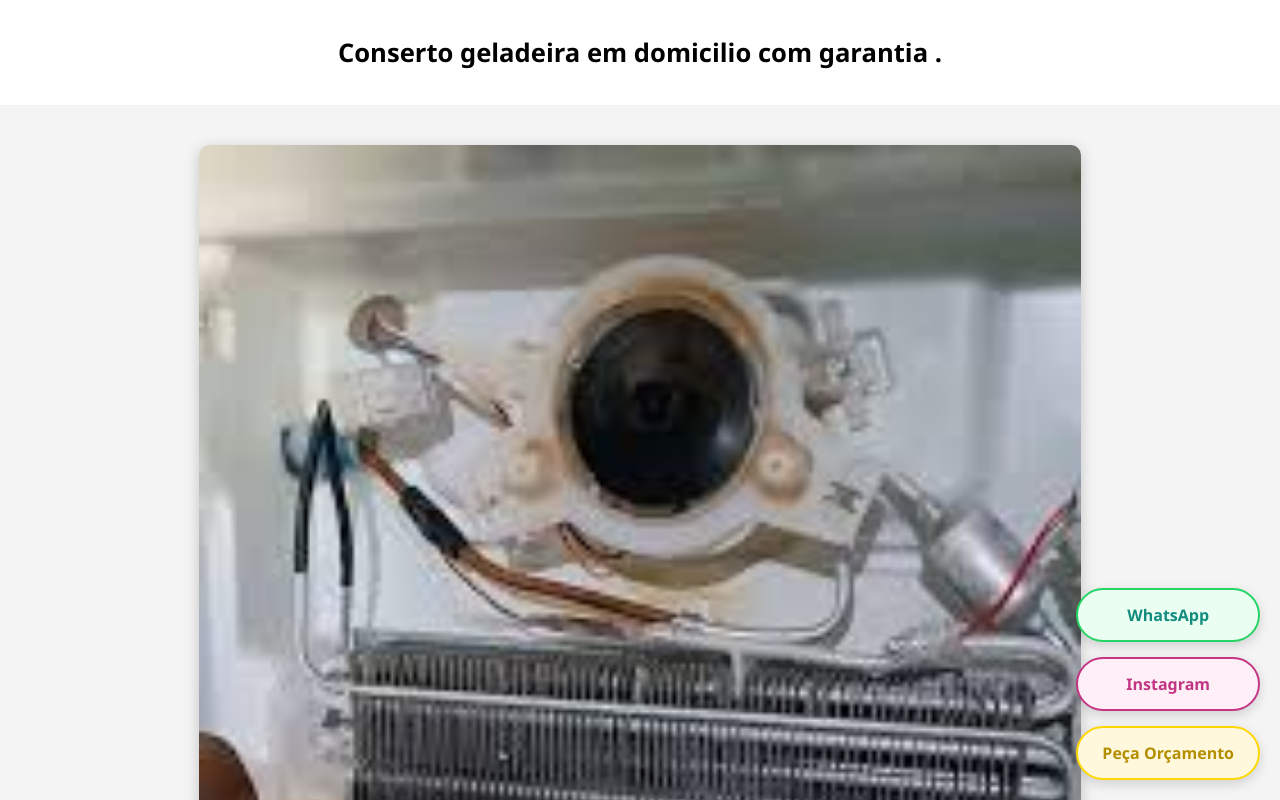
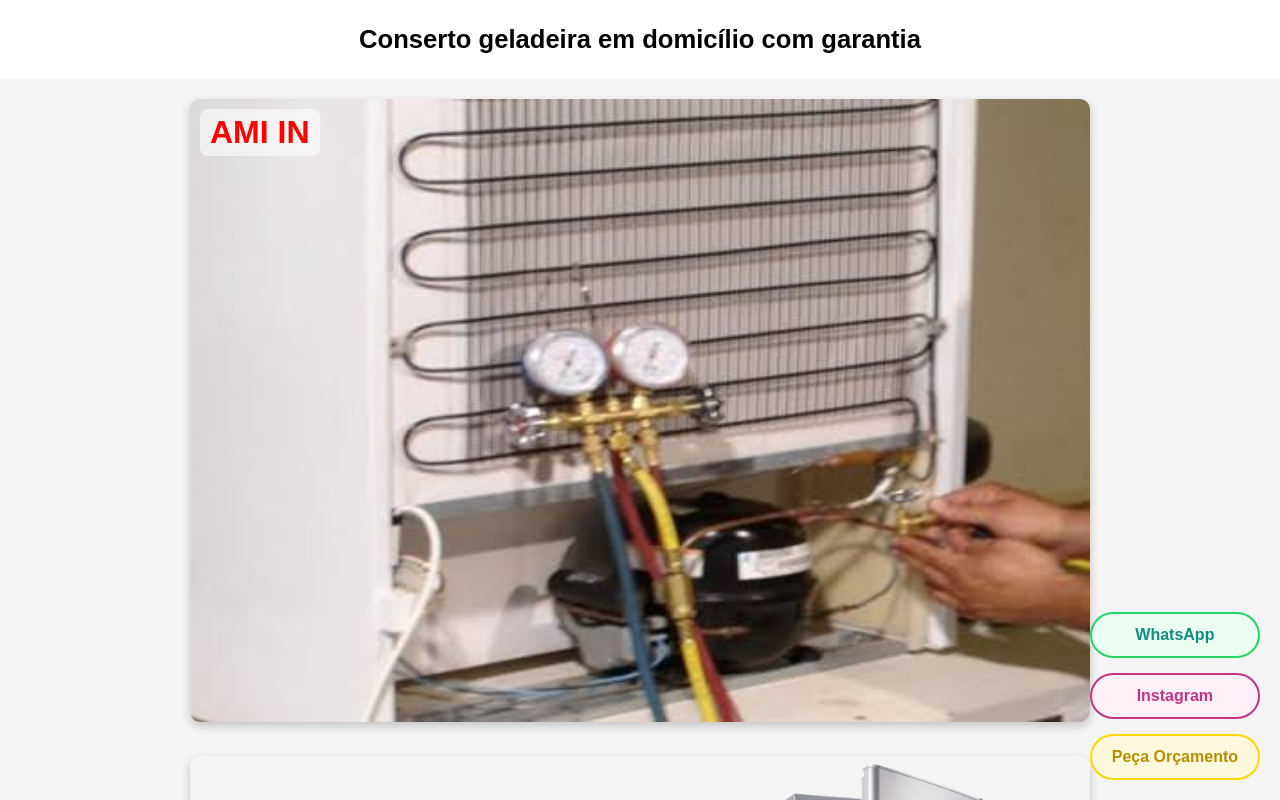
Before and after one commit to 9481A24/Consertogeladeira, a plain HTML site: page index.html in a window 1280 px wide. Shown: the top 800 px of the page. Drawn offline with Linux system fonts and the light colour scheme.

Commit message:
Update index.html

```diff
--- a/index.html
+++ b/index.html
@@ -4,44 +4,59 @@
 <head>
   <meta charset="UTF-8">
   <meta name="viewport" content="width=device-width, initial-scale=1.0">
-  <title>Galeria - Elas Reformas e Acabamento</title>
+  <title>Conserto de Geladeira - AMI IN</title>
   <style>
     body {
       margin: 0;
-      font-family: 'Segoe UI', sans-serif;
-      background-color: #f4f4f4;
-      color: #333;
+      font-family: Arial, sans-serif;
+      background: #f4f4f4;
     }
 
     header {
-      background-color:#ffffff;
-      color:#000000;
-      padding: 30px 20px;
       text-align: center;
+      padding: 25px;
+      background-color: #ffffff;
+      font-size: 1.6em;
+      font-weight: bold;
+      color: #000;
     }
 
     .galeria {
       max-width: 900px;
-      margin: 40px auto;
-      padding: 0 20px;
+      margin: auto;
+      padding: 20px;
       display: flex;
       flex-direction: column;
       gap: 30px;
     }
 
+    .galeria .foto-container {
+      position: relative;
+    }
+
     .galeria img {
-      width: 98%;
+      width: 100%;
       border-radius: 10px;
-      display: block;
-      margin: 0 auto;
-      box-shadow: 0 4px 15px rgba(0,0,0,0.2);
+      box-shadow: 0 4px 10px rgba(0,0,0,0.2);
+    }
+
+    .galeria .texto-sobre-imagem {
+      position: absolute;
+      top: 10px;
+      left: 10px;
+      color: red;
+      font-size: 2em;
+      font-weight: bold;
+      background: rgba(255, 255, 255, 0.6);
+      padding: 5px 10px;
+      border-radius: 8px;
     }
 
     footer {
-      background-color: #111;
+      text-align: center;
+      background: #000;
       color: white;
       padding: 20px;
-      text-align: center;
       margin-top: 40px;
     }
 
@@ -56,95 +71,60 @@
     }
 
     .btn-flutuante {
-      padding: 14px 24px;
-      font-weight: 600;
+      padding: 12px 20px;
       border-radius: 30px;
+      font-size: 1em;
+      font-weight: bold;
       text-decoration: none;
-      font-size: 1em;
       text-align: center;
-      white-space: nowrap;
-      box-shadow: 0 4px 12px rgba(0,0,0,0.15);
-      transition: all 0.3s ease;
-      border: none;
-    }
-
-    .btn-flutuante:hover {
-      transform: scale(1.05);
-      box-shadow: 0 6px 20px rgba(0,0,0,0.2);
+      border: 2px solid;
     }
 
     .btn-whatsapp {
-      background-color: #eafff2;
+      background: #eafff2;
       color: #128C7E;
-      border: 2px solid #25D366;
+      border-color: #25D366;
     }
 
     .btn-instagram {
-      background-color: #fff0f7;
+      background: #fff0f7;
       color: #C13584;
-      border: 2px solid #C13584;
+      border-color: #C13584;
     }
 
     .btn-cta {
-      background-color: #fff8dc;
+      background: #fff8dc;
       color: #b38f00;
-      border: 2px solid #FFD700;
-    }
-
-    @media(max-width:600px) {
-      .btn-flutuante {
-        font-size: 0.9em;
-        padding: 10px 15px;
-      }
+      border-color: #FFD700;
     }
   </style>
 </head>
 <body>
 
   <header>
-    <h1 style="font-size: 1.6em; font-weight: 600; color: #000; margin: 5px 0;">
-     Conserto geladeira em domicilio com garantia .
-    </h1>
-    <p style="font-size: 1.6em; font-weight: 600; color: #000; margin: 5px 0;">
-
-    </p>
-    <p style="font-size: 1.6em; font-weight: 600; color: #000; margin: 5px 0;">
-
-    </p>
+    Conserto geladeira em domicílio com garantia
   </header>
 
+  <section class="galeria">
+    <div class="foto-container">
+      <img src="https://raw.githubusercontent.com/9481A24/Consertogeladeira/main/images%20(8).jpeg" alt="Imagem 1">
+      <div class="texto-sobre-imagem">AMI IN</div>
+    </div>
 
-
-
-<section class="galeria">
-
-    <img src="https://raw.githubusercontent.com/9481A24/Consertogeladeira/main/download%20(1).jpeg" alt="Download 1">
-
-    <img src="https://raw.githubusercontent.com/9481A24/Consertogeladeira/main/images%20(8).jpeg" alt="Imagem 8">
-    <img src="https://raw.githubusercontent.com/9481A24/Consertogeladeira/main/zxcvas.png" alt="Zxcvas">
+    <img src="https://raw.githubusercontent.com/9481A24/Consertogeladeira/main/geladeira-1-e1724770170643.png" alt="Imagem 2">
+    <img src="https://raw.githubusercontent.com/9481A24/Consertogeladeira/main/download%20(1).jpeg" alt="Imagem 3">
+    <img src="https://raw.githubusercontent.com/9481A24/Consertogeladeira/main/WD106.png" alt="Imagem 4">
   </section>
 
-
-
   <footer>
-    © 2025 Elas Reformas e Acabamento - Todos os direitos reservados
+    © 2025 Conserto de Geladeiras - Todos os direitos reservados
   </footer>
 
-
-<div class="botoes-flutuantes">
-  <a href="https://wa.me/5531995439612?text=Olá!%20Vim%20pelo%20site%20e%20gostaria%20de%20um%20orçamento%20para%20serviço%20de%20porcelanato,%20elétrica%20ou%20hidráulica."
-     class="btn-flutuante btn-whatsapp">WhatsApp</a>
-
-  <a href="https://instagram.com/genesisazulejista"
-     class="btn-flutuante btn-instagram">Instagram</a>
-
-  <a href="https://wa.me/5531995439612?text=Olá!%20Gostaria%20de%20solicitar%20um%20orçamento.%20Vi%20seus%20trabalhos%20no%20site%20e%20me%20interessei!"
-     class="btn-flutuante btn-cta">Peça Orçamento</a>
-</div>
-
-
-
-
+  <div class="botoes-flutuantes">
+    <a href="https://wa.me/5531995439612" class="btn-flutuante btn-whatsapp">WhatsApp</a>
+    <a href="https://instagram.com/genesisazulejista" class="btn-flutuante btn-instagram">Instagram</a>
+    <a href="https://wa.me/5531995439612?text=Olá!%20Gostaria%20de%20um%20orçamento%20de%20conserto%20de%20geladeira." class="btn-flutuante btn-cta">Peça Orçamento</a>
+  </div>
 
 </body>
 </html>
```
